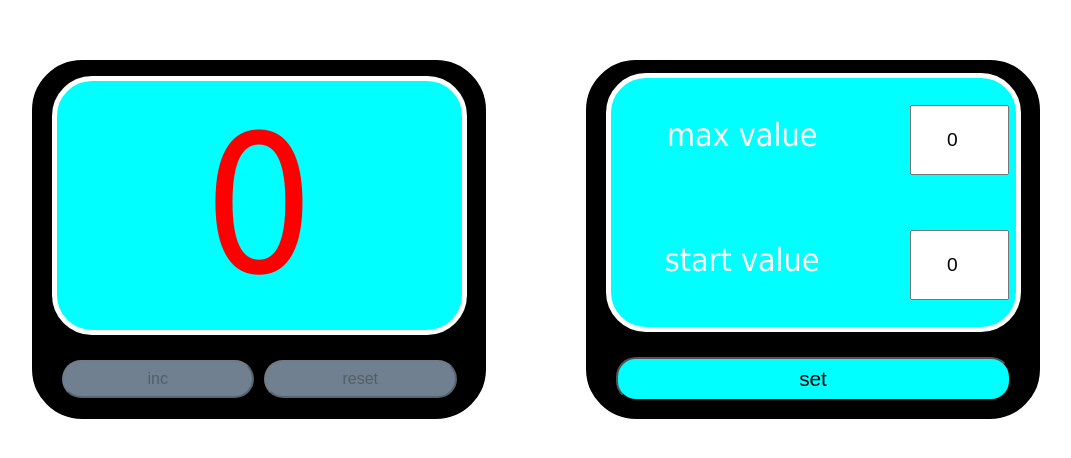
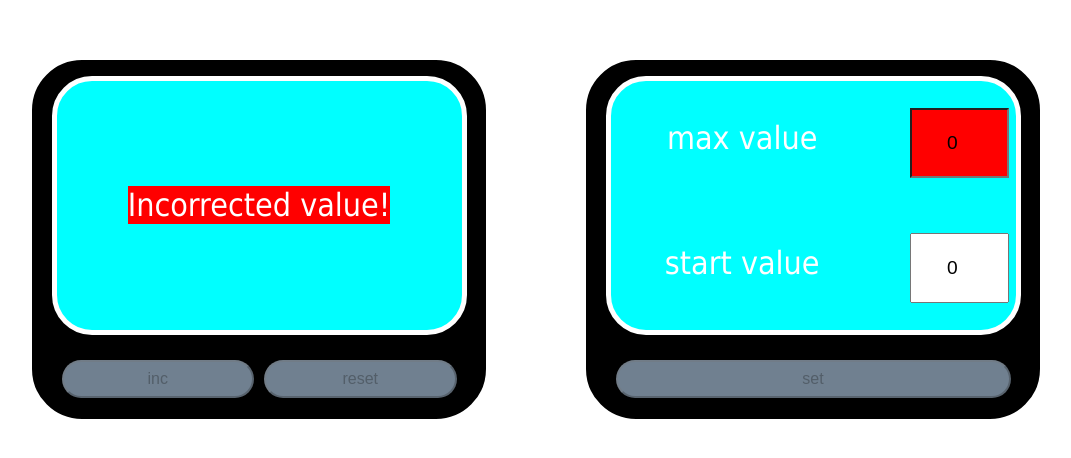
Before and after one commit to Lelik7777/exams, a React (Create React App) app: page / in a window 1280 px wide. Shown: the part 118-576 px from the top of the page, without its empty margins (104-1175 px from the left). Built offline with nearby package versions, Linux system fonts and the light colour scheme.

Commit message:
finish counter with 2 displays

```diff
--- a/src/App.css
+++ b/src/App.css
@@ -1,11 +1,10 @@
 html, body {
     font-family: Tahoma, sans-serif;
-    margin: 0;
     padding: 0;
     box-sizing: border-box;
     display: flex;
     justify-content: center;
-    margin-top: 5%;
+    margin: 5% 0 0 0;
 }
 
 .app {
@@ -64,9 +63,18 @@ button:disabled {
     justify-content: space-around;
 }
 
-.display .block_display {
+.display .block_display .counter {
     font-size: 12rem;
     color: white;
+}
+
+.display .block_display .message {
+    color: white;
+    font-size: 2rem;
+}
+
+.error {
+    background-color: red;
 }
 
 .block_dis_set {
@@ -87,19 +95,18 @@ button:disabled {
     font-size: 1.2rem;
 }
 
-.error {
-    background-color: red;
-}
 
 .span_value {
     display: inline-block;
     width: 65%;
     text-align: center;
 }
-.value_less_zero{
+
+.value_less_zero {
     background-color: darkorange;
     border: 2px solid red;
 }
+
 @media screen and (max-width: 1000px ) {
     .app {
         flex-direction: column;
--- a/src/App.tsx
+++ b/src/App.tsx
@@ -7,6 +7,7 @@ export type ValueType = {
     min: number;
     max: number;
     count: number;
+    message: boolean;
 }
 
 export function App() {
@@ -14,56 +15,60 @@ export function App() {
         min: 0,
         max: 0,
         count: 0,
+        message: true,
     });
-    /*const [minValue, setMinValue] = useState(0);
-    const [maxValue, setMaxValue] = useState(0);
-    const [count, setCount] = useState<number>(0);
-    const [disableButSet, setDisableButSet] = useState(false);
-    const [text, setText] = useState(true);*/
+    const [disableSet, setdisableSet] = useState(true);
+    useEffect(() => {
+        value.count = value.min;
+    }, [value.min])
     useEffect(() => {
         let min = localStorage.getItem('min_value');
         let max = localStorage.getItem('max_value');
-        min&&max&&setValue({...value, max: JSON.parse(max),min:JSON.parse(min)});
+        min && max && setValue({...value, max: JSON.parse(max), min: JSON.parse(min)});
     }, []);
     useEffect(() => {
         localStorage.setItem('max_value', JSON.stringify(value.max));
         localStorage.setItem('min_value', JSON.stringify(value.min));
-    }, [value.max,value.min]);
+    }, [value.max, value.min]);
 
-
-    const changeMaxValue = (max: number) => {
-        setValue({...value, max});
+    const setMaxValue = (max: number) => {
+        setValue({...value, max, message: true});
     }
 
-    const changeMinValue = (min: number) => {
-        setValue({...value, min});
+    const setMinValue = (min: number) => {
+        setValue({...value, min, message: true});
     }
     const changeCount = () => {
         let count = value.count;
         value.count <= value.max && count++;
         setValue({...value, count})
     }
-   /* const setZeroing = () => {
-        // setCount(minValue);
-        setValue({...value, count: value.min})
-    }*/
-    const setInitialValue = () => {
-        //setCount(minValue);
+    const setInitialValue = (min: number) => {
+        setValue({...value, count: min})
+    }
+    const showMessage = (message: boolean) => {
+        setValue({...value, message});
+    }
+    const changeDisableSet = (b: boolean) => {
+        setdisableSet(b);
     }
     return (
         <div className="app">
             <Count count={value.count}
-                   changeCount={changeCount}
-                   setZeroing={()=>{}}
                    maxValue={value.max}
                    minValue={value.min}
+                   changeCount={changeCount}
+                   setInitialValue={setInitialValue}
+                   message={value.message}
             />
             <Set
-                changeMinValue={changeMinValue}
-                changeMaxValue={changeMaxValue}
+                setMinValue={setMinValue}
+                setMaxValue={setMaxValue}
                 maxValue={value.max}
                 minValue={value.min}
-                setInitialValue={setInitialValue}
+                showMessage={showMessage}
+                disableSet={disableSet}
+                changeDisable={changeDisableSet}
             />
         </div>
     );
--- a/src/exam_5.11.2021/components/Count.tsx
+++ b/src/exam_5.11.2021/components/Count.tsx
@@ -7,31 +7,35 @@ type PropsType = {
     minValue: number;
     count: number;
     changeCount: () => void;
-    setZeroing: () => void;
+    setInitialValue: (m:number) => void;
+    message: boolean;
 }
 export const Count = ({
                           maxValue,
                           minValue,
                           count,
                           changeCount,
-                          setZeroing,
+                          setInitialValue,
+                          message,
                       }: PropsType) => {
 
+    const onClick = ()=>setInitialValue(minValue);
     return (
         <div className={'container'}>
             <Display
                 count={count}
                 maxValue={maxValue}
                 minValue={minValue}
+                message={message}
             />
             <div className={'wrapper_buttons_count'}>
                 <Button title={'inc'}
-                        disabled={count === maxValue ? true : false}
+                        disabled={count === maxValue||message ? true : false}
                         onClick={changeCount}
                 />
                 <Button title={'reset'}
                         disabled={minValue >= 0 && count > minValue ? false : true}
-                        onClick={setZeroing}
+                        onClick={onClick}
                 />
             </div>
 
--- a/src/exam_5.11.2021/components/Display.tsx
+++ b/src/exam_5.11.2021/components/Display.tsx
@@ -4,11 +4,13 @@ type PropsType = {
     count: number;
     maxValue: number;
     minValue: number;
+    message: boolean;
 }
 export const Display = ({
                             count,
                             maxValue,
                             minValue,
+                            message,
                             ...props
                         }: PropsType) => {
     const style = {
@@ -17,9 +19,18 @@ export const Display = ({
     return (
 
         <div className={'display'}>
-            <div className={'block_display'} style={style}>
-
-                {count}
+            <div className={'block_display'}>
+                {
+                    maxValue<=minValue||minValue<0
+                    ?
+                    <span className={'message error'}>Incorrected value!</span>
+                    :
+                    message
+                        ?
+                        <span className={'message'}>enter values and press 'set'</span>
+                        :
+                        <span className={'counter'} style={style}>{count}</span>
+                }
 
             </div>
         </div>
--- a/src/exam_5.11.2021/components/DisplayForSet.tsx
+++ b/src/exam_5.11.2021/components/DisplayForSet.tsx
@@ -4,35 +4,40 @@ import {Input} from './Input';
 
 
 type PropsType = {
-    changeMaxValue: (v: number) => void;
-    changeMinValue: (v: number) => void;
+    setMaxValue: (v: number) => void;
+    setMinValue: (v: number) => void;
     maxValue: number;
     minValue: number;
+    changeDisable: (b: boolean) => void;
 }
 export const DisplayForSet = ({
-                                  changeMaxValue,
-                                  changeMinValue,
+                                  setMaxValue,
+                                  setMinValue,
                                   maxValue,
                                   minValue,
+                                  changeDisable,
                               }: PropsType) => {
+    minValue >= 0 && minValue < maxValue ? changeDisable(false) : changeDisable(true);
     return (
         <div className={'display display_set'}>
             <div className={'block_dis_set'}>
                 <Span title={'max value'}/>
                 <Input
                     type={'number'}
-                    changeValue={changeMaxValue}
-                    valueInput={maxValue}
-                    className={''}//stub
+                    changeValue={setMaxValue}
+                    value={maxValue}
+                    className={minValue >= maxValue ? 'error' : ''}
+                    changeDisable={changeDisable}
                 />
             </div>
             <div className={'block_dis_set'}>
                 <Span title={'start value'}/>
                 <Input
                     type={'number'}
-                    changeValue={changeMinValue}
-                    valueInput={minValue}
-                    className={''}//stub
+                    changeValue={setMinValue}
+                    value={minValue}
+                    className={minValue < 0 ? 'error' : ''}
+                    changeDisable={changeDisable}
                 />
             </div>
         </div>
--- a/src/exam_5.11.2021/components/Input.tsx
+++ b/src/exam_5.11.2021/components/Input.tsx
@@ -2,30 +2,34 @@ import React, {ChangeEvent} from 'react';
 
 type PropsType = {
     type: string;
-    valueInput: number;
+    value: number;
     className: string;
-    changeValue: (n:number) => void;
+    changeValue: (n: number) => void;
+    changeDisable: (b: boolean) => void;
 }
 export const Input = ({
                           type,
-                          valueInput,
+                          value,
                           className,
                           changeValue,
+                          changeDisable,
                           ...props
                       }: PropsType) => {
 
 
     const onChange = (e: ChangeEvent<HTMLInputElement>) => {
-        if (changeValue) {
+        debugger;
+        if (e.currentTarget) {
             changeValue(+e.currentTarget.value);
         }
+        changeDisable(false);
     }
-   // value >= 0 && minValue < maxValue ? setDisableButSet(false) : setDisableButSet(true);
+
 
     return (
         <span className={'span_input'}>
             <input type={type}
-                   value={valueInput}
+                   value={value}
                    onChange={onChange}
                    className={className}
             />
--- a/src/exam_5.11.2021/components/Set.tsx
+++ b/src/exam_5.11.2021/components/Set.tsx
@@ -3,34 +3,39 @@ import {Button} from './Button';
 import {DisplayForSet} from './DisplayForSet';
 
 type PropsType = {
-    changeMaxValue: (v: number) => void;
-    changeMinValue: (v: number) => void;
+    setMaxValue: (v: number) => void;
+    setMinValue: (v: number) => void;
     maxValue: number;
     minValue: number;
-    setInitialValue: () => void;
-
+    showMessage: (b: boolean) => void;
+    disableSet: boolean;
+    changeDisable: (b: boolean) => void;
 }
 export const Set = ({
-                        changeMinValue,
-                        changeMaxValue,
+                        setMinValue,
+                        setMaxValue,
                         minValue,
                         maxValue,
-                        setInitialValue,
+                        showMessage,
+                        disableSet,
+                        changeDisable,
                     }: PropsType) => {
 
     const onClick = () => {
-        setInitialValue();
+        showMessage(false);
+        changeDisable(true);
     }
     return (
         <div className={'container'}>
             <DisplayForSet
-                changeMaxValue={changeMaxValue}
-                changeMinValue={changeMinValue}
+                setMaxValue={setMaxValue}
+                setMinValue={setMinValue}
                 minValue={minValue}
                 maxValue={maxValue}
+                changeDisable={changeDisable}
             />
             <div className={'wrapper_buttons_count'}>
-                <Button disabled={false}
+                <Button disabled={disableSet}
                         title={'set'}
                         onClick={onClick}/>
             </div>
```
